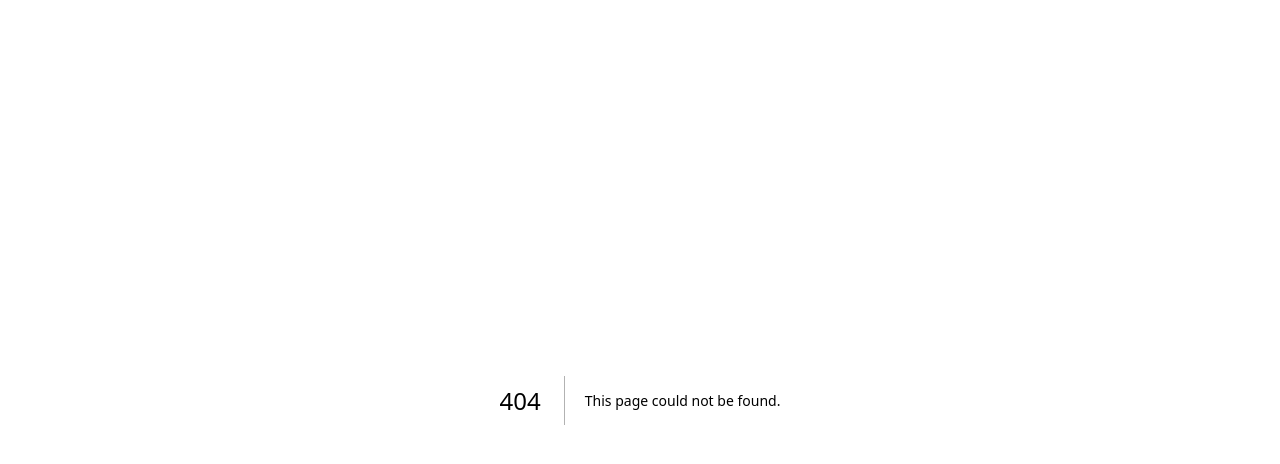
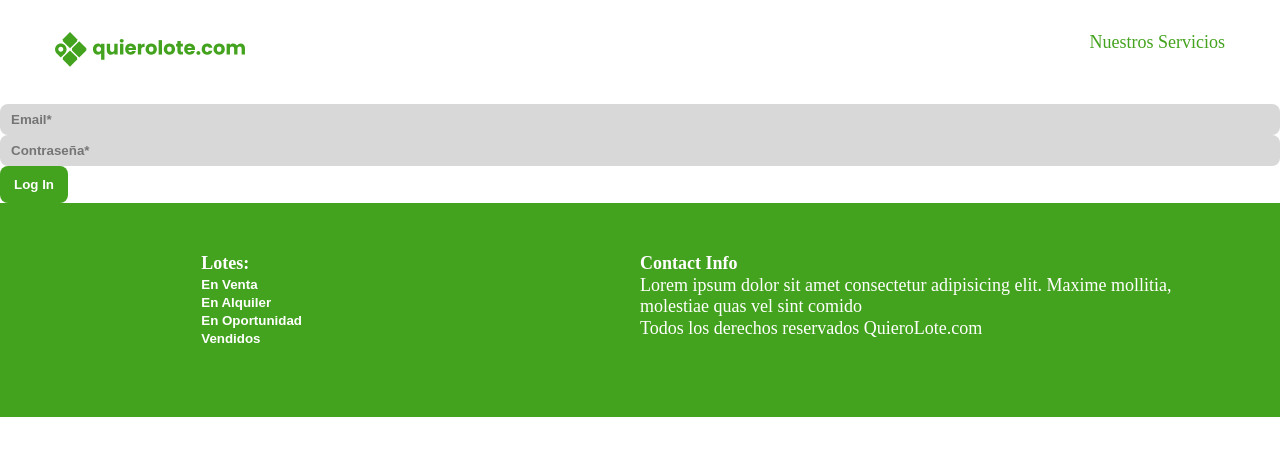
Before and after one commit to gabwebdesign/quierolote-app, a Next.js app: page /auth in a window 1280 px wide. Before the commit this address had no page. Shown: the top 464 px of the page. Built offline with nearby package versions, Linux system fonts and the light colour scheme.

Commit message:
Input atom

```diff
--- a/package.json
+++ b/package.json
@@ -12,6 +12,7 @@
   "dependencies": {
     "@emotion/react": "^11.11.1",
     "@emotion/styled": "^11.11.0",
+    "@hookform/error-message": "^2.0.1",
     "@types/node": "20.3.2",
     "@types/react": "18.2.14",
     "@types/react-dom": "18.2.6",
@@ -23,8 +24,10 @@
     "mongoose": "^7.4.3",
     "next": "13.4.7",
     "next-auth": "^4.23.1",
+    "npm": "^9.8.1",
     "react": "18.2.0",
     "react-dom": "18.2.0",
+    "react-hook-form": "^7.45.4",
     "typescript": "5.1.3"
   },
   "devDependencies": {
--- /dev/null
+++ b/src/app/(auth)/auth/page.tsx
@@ -0,0 +1,5 @@
+import { AuthForm } from '@/components/composites/AuthForm/AuthForm';
+
+export default function Auth() {
+  return <AuthForm />;
+}
--- a/src/app/layout.tsx
+++ b/src/app/layout.tsx
@@ -1,3 +1,5 @@
+import { Header } from '@/components/composites/Header/Header';
+import { Footer } from '@/components/composites/footer/Footer';
 import { GeneralThemeProvider } from '@/context/themeContext/GeneralThemeProvider';
 
 export const metadata = {
@@ -13,7 +15,11 @@ export default function RootLayout({
   return (
     <html lang="en">
       <body>
-        <GeneralThemeProvider>{children}</GeneralThemeProvider>
+        <GeneralThemeProvider>
+          <Header />
+          {children}
+          <Footer />
+        </GeneralThemeProvider>
       </body>
     </html>
   );
--- /dev/null
+++ b/src/components/atoms/Input/Input.tsx
@@ -0,0 +1,17 @@
+import { ForwardedRef, InputHTMLAttributes, forwardRef } from 'react';
+import { InputStyles } from './InputStyles';
+
+export interface InputProps extends InputHTMLAttributes<HTMLInputElement> {
+  id?: string;
+  name?: string;
+  label?: string;
+  type?: InputType;
+}
+
+type InputType = 'text' | 'email' | 'password';
+
+const InputFC = (props: InputProps, ref?: ForwardedRef<HTMLInputElement>) => {
+  return <InputStyles {...props} ref={ref} />;
+};
+
+export const Input = forwardRef(InputFC);
--- /dev/null
+++ b/src/components/atoms/Input/InputStyles.ts
@@ -0,0 +1,28 @@
+'use client';
+import styled from '@emotion/styled';
+import { Theme } from '@emotion/react';
+import { Styles } from '@/types/common';
+import { InputProps } from './Input';
+
+interface InputStylesProps extends InputProps {
+  theme?: Theme;
+}
+
+const InputBasic = (theme: Theme): Styles => ({
+  width: '100%',
+  padding: '8px 11px',
+  backgroundColor: theme.colors.secondary.dark,
+  borderRadius: '8px',
+  border: 'none',
+  fontWeight: theme.fontWeight.bold,
+  color: theme.colors.secondary.main,
+  '&:focus': {
+    outline: theme.colors.primary.main
+  }
+});
+
+const getInputStyles = ({theme}: InputStylesProps) => ({
+  ...InputBasic(theme!),
+});
+
+export const InputStyles = styled.input<InputStylesProps>(getInputStyles);
--- /dev/null
+++ b/src/components/composites/AuthForm/AuthForm.tsx
@@ -0,0 +1,51 @@
+'use client';
+
+import { Button } from '@/components/atoms/Button/Button';
+import { useForm } from 'react-hook-form';
+import { FormInput } from '../FormInput/FormInput';
+import { isEmail } from '@/utils/validations/email';
+
+type AuthForm = {
+  email: string;
+  password: string;
+};
+
+export const AuthForm = () => {
+  const {
+    register,
+    handleSubmit,
+    formState: { errors },
+  } = useForm<AuthForm>();
+
+  const onSubmit = handleSubmit((data) => {
+    console.log('submitting...');
+  });
+
+  return (
+    <form onSubmit={onSubmit}>
+      <FormInput
+        id="email"
+        type="text"
+        name="email"
+        label="Email"
+        placeholder="Email*"
+        register={register}
+        rules={{ required: 'Email es requerido.', validate: isEmail }}
+        errors={errors}
+      />
+      <FormInput
+        id="password"
+        type="text"
+        name="password"
+        label="Contrasena"
+        placeholder="Contraseña*"
+        register={register}
+        rules={{ required: 'Contraseña es requerido.' }}
+        errors={errors}
+      />
+      <Button variant="contained" color="primary">
+        Log In
+      </Button>
+    </form>
+  );
+};
--- /dev/null
+++ b/src/components/composites/FormInput/FormInput.tsx
@@ -0,0 +1,45 @@
+'use client';
+
+import { Input, InputProps } from '@/components/atoms/Input/Input';
+import {
+  UseFormRegister,
+  FieldValues,
+  Path,
+  RegisterOptions,
+  DeepMap,
+  FieldError,
+} from 'react-hook-form';
+import { ErrorMessage } from '@hookform/error-message';
+import { Typography } from '@/components/atoms/Typography/Typography';
+
+interface FormInputProps<T extends FieldValues>
+  extends InputProps,
+    Omit<InputProps, 'name'> {
+  register?: UseFormRegister<T>;
+  name: Path<T>;
+  rules?: RegisterOptions;
+  errors?: Partial<DeepMap<T, FieldError>>;
+}
+
+export const FormInput = <T extends FieldValues>({
+  className,
+  name,
+  register,
+  rules,
+  errors,
+  ...rest
+}: FormInputProps<T>) => {
+  return (
+    <div className={className}>
+      <Input name={name} {...rest} {...(register && register(name, rules))} />
+      <ErrorMessage
+        errors={errors}
+        // eslint-disable-next-line @typescript-eslint/no-explicit-any
+        name={name as any}
+        render={({ message }) => (
+          <Typography variant="small" color="#FF0000">{message}</Typography>
+        )}
+      />
+    </div>
+  );
+};
--- /dev/null
+++ b/src/utils/validations/email.ts
@@ -0,0 +1,13 @@
+const isValidEmail = (email: string): boolean => {
+  const match = String(email)
+    .toLowerCase()
+    .match(
+      /^(([^<>()[\]\\.,;:\s@"]+(\.[^<>()[\]\\.,;:\s@"]+)*)|(".+"))@((\[[0-9]{1,3}\.[0-9]{1,3}\.[0-9]{1,3}\.[0-9]{1,3}\])|(([a-zA-Z\-0-9]+\.)+[a-zA-Z]{2,}))$/
+    );
+
+  return !!match;
+};
+
+export const isEmail = (email: string): string | undefined => {
+  return isValidEmail(email) ? undefined : 'El correo no parece ser válido';
+};
```
Also changed, not shown: src/app/page.tsx (+0 -34 lines), src/app/(admin)/login/page.tsx (deleted), 1 other file (tests, documents, lock files or other folders).
